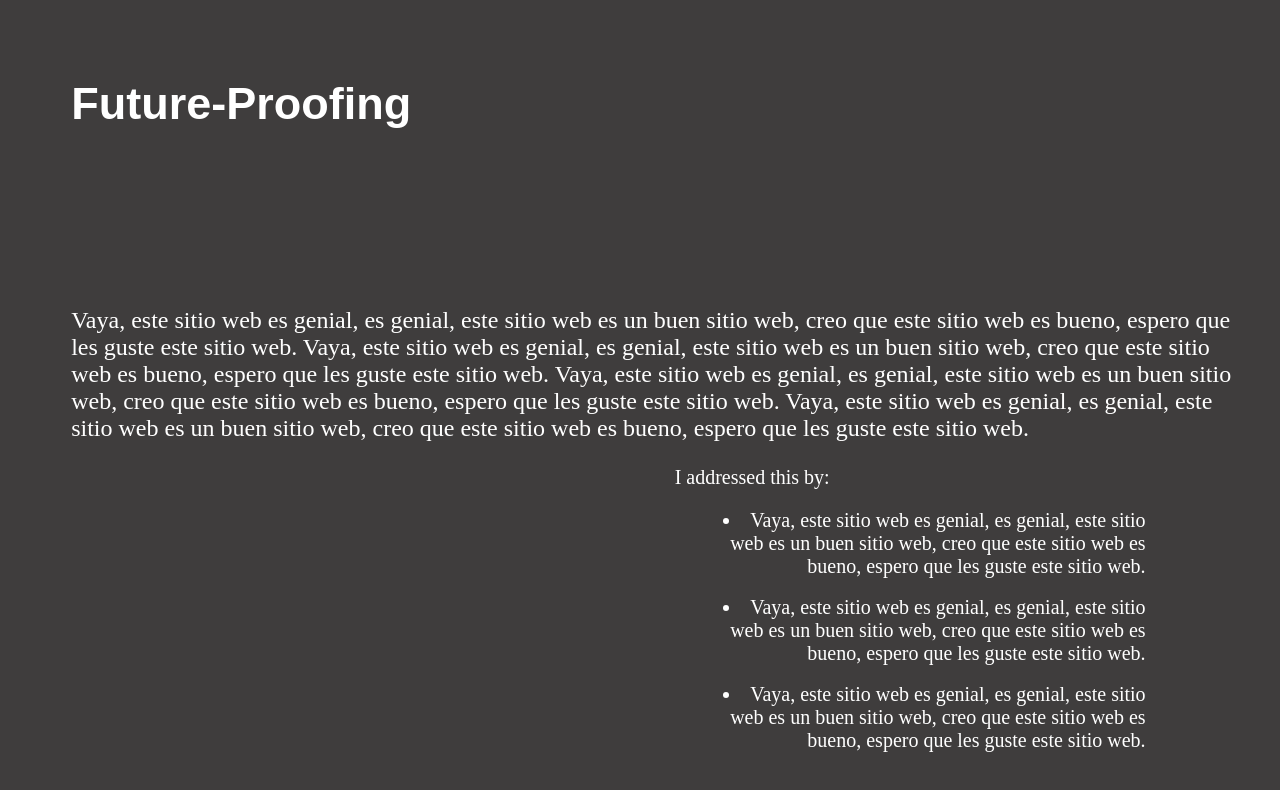
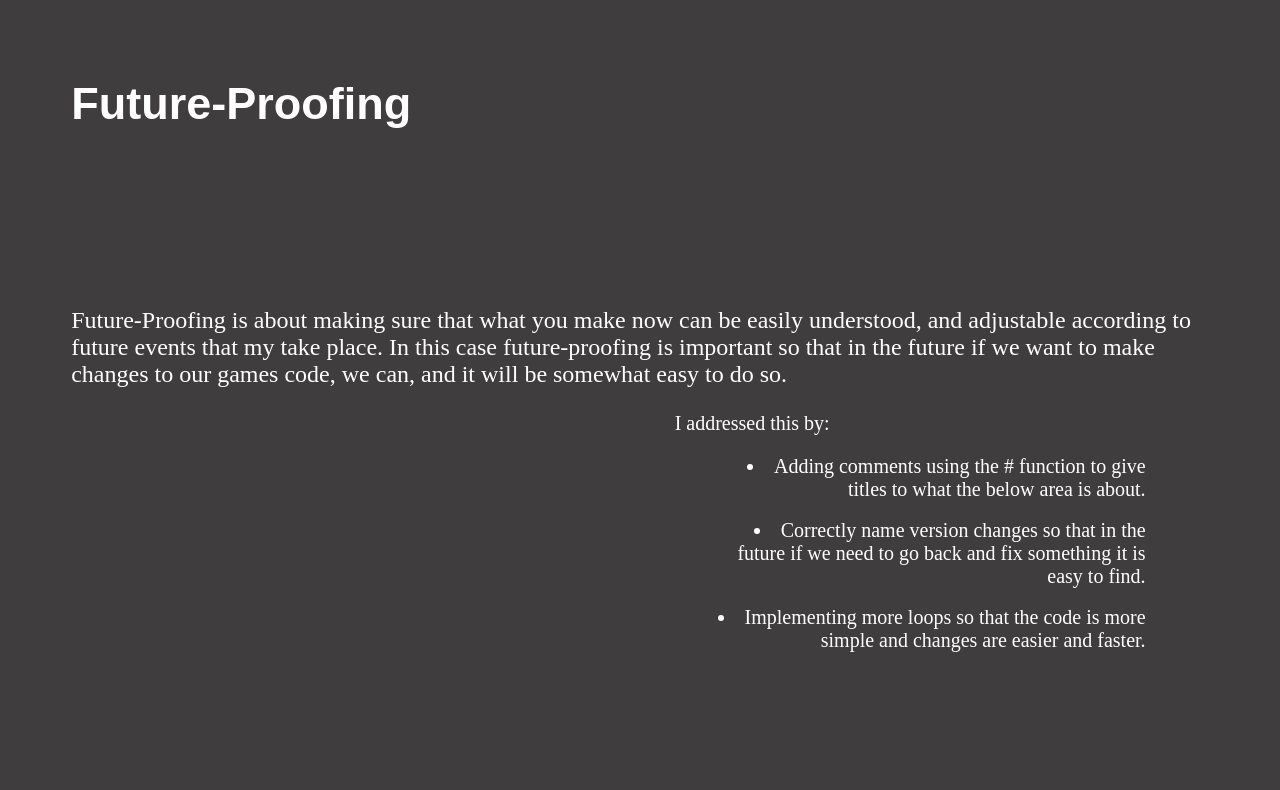
Before and after one commit to JackWSCW/Year-11-Portfolio, a plain HTML site: page project2.html in a window 1280 px wide. Shown: the part 3236-4026 px from the top of the page. After the commit the page ends 3932 px from the top, so only its background shows below. Drawn offline with Linux system fonts and the light colour scheme.

Commit message:
final considerations

```diff
--- a/project2.html
+++ b/project2.html
@@ -125,44 +125,20 @@
  <br>
  <br>
  <p class="bodytext">
- Vaya, este sitio web es genial,
- es genial, este sitio web es un buen
- sitio web, creo que este sitio web
- es bueno, espero que les guste este
- sitio web. Vaya, este sitio web es genial,
- es genial, este sitio web es un buen
- sitio web, creo que este sitio web
- es bueno, espero que les guste este
- sitio web. Vaya, este sitio web es genial,
- es genial, este sitio web es un buen
- sitio web, creo que este sitio web
- es bueno, espero que les guste este
- sitio web. Vaya, este sitio web es genial,
- es genial, este sitio web es un buen
- sitio web, creo que este sitio web
- es bueno, espero que les guste este
- sitio web.
+ Future-Proofing is about making sure that what you make now can be easily understood, and adjustable
+ according to future events that my take place. In this case future-proofing is important so that in the future if we
+ want to make changes to our games code, we can, and it will be somewhat easy to do so.
 </p>
 
 <p class="titles2">I addressed this by:</p>
 
-<li class="list2">Vaya, este sitio web es genial,
-    es genial, este sitio web es un buen
-    sitio web, creo que este sitio web
-    es bueno, espero que les guste este
-    sitio web.</li>
+<li class="list2">Adding comments using the # function to give titles to what the below area is about.</li>
 <br>
-    <li class="list2">Vaya, este sitio web es genial,
-        es genial, este sitio web es un buen
-        sitio web, creo que este sitio web
-        es bueno, espero que les guste este
-        sitio web.</li>
+    <li class="list2">Correctly name version changes so that in the future if we need to go back and fix something
+        it is easy to find.
+    </li>
 <br>
-        <li class="list2">Vaya, este sitio web es genial,
-            es genial, este sitio web es un buen
-            sitio web, creo que este sitio web
-            es bueno, espero que les guste este
-            sitio web.</li>
+        <li class="list2">Implementing more loops so that the code is more simple and changes are easier and faster.</li>
 
 <br>
 <br>
```
